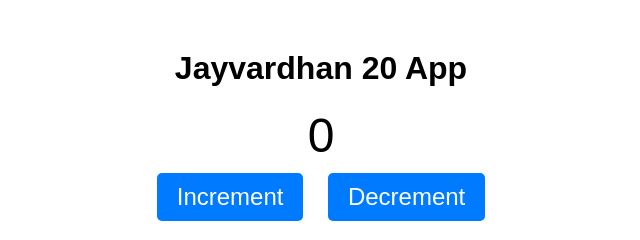
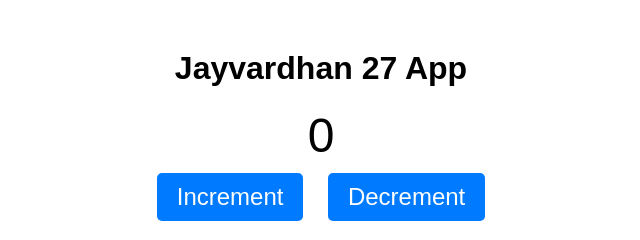
Before and after one commit to jayvardhan2111/circle-cli, a plain HTML site: page index.html in a window 1280 px wide. Shown: the full height of the page, 319-959 px from the left. Drawn offline with Linux system fonts and the light colour scheme.

Commit message:
added new code

```diff
--- a/index.html
+++ b/index.html
@@ -34,7 +34,7 @@
   </style>
 </head>
 <body>
-  <h1>Jayvardhan 20 App</h1>
+  <h1>Jayvardhan 27 App</h1>
   <div class="counter" id="counter">0</div>
   <button class="button" onclick="increment()">Increment</button>
   <button class="button" onclick="decrement()">Decrement</button>
```
